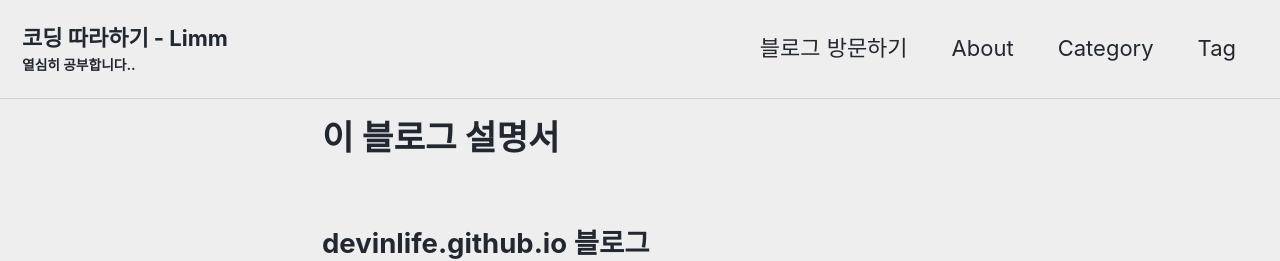
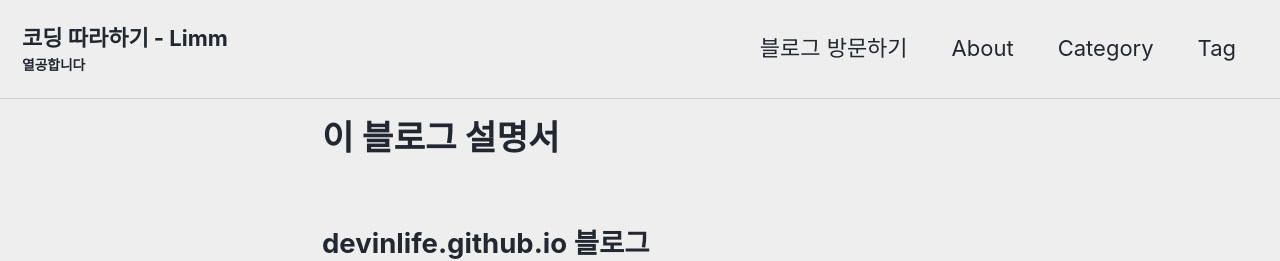
Before and after one commit to Limm-jk/Limm-jk.github.io, a Jekyll site: the page built from _pages/about.md, in a window 1280 px wide. Shown: the top 261 px of the page. Built offline with Jekyll 4.4.1, drawn with Linux system fonts in a browser that asks for light colours; cached includes are drawn as plain includes; nearby versions of some CDN libraries.

Commit message:
오타수정

```diff
--- a/_config.yml
+++ b/_config.yml
@@ -12,13 +12,13 @@
 
 # theme                  : "minimal-mistakes-jekyll"
 # remote_theme           : "mmistakes/minimal-mistakes"
-minimal_mistakes_skin    : "air" # "air", "aqua", "contrast", "dark", "dirt", "neon", "mint", "plum", "sunrise"
+minimal_mistakes_skin    : "air" # "default", "air", "aqua", "contrast", "dark", "dirt", "neon", "mint", "plum", "sunrise"
 
 # Site Settings
 locale                   : "en-US"
 title                    : "코딩 따라하기 - Limm"
 title_separator          : "-"
-subtitle                 : "열심히 공부합니다.."
+subtitle                 : "열공합니다"
 name                     : "Junkyu-Limm"
 description              : "블로그 꾸미기~"
 url                      : "https://Limm-jk.github.io"
```
